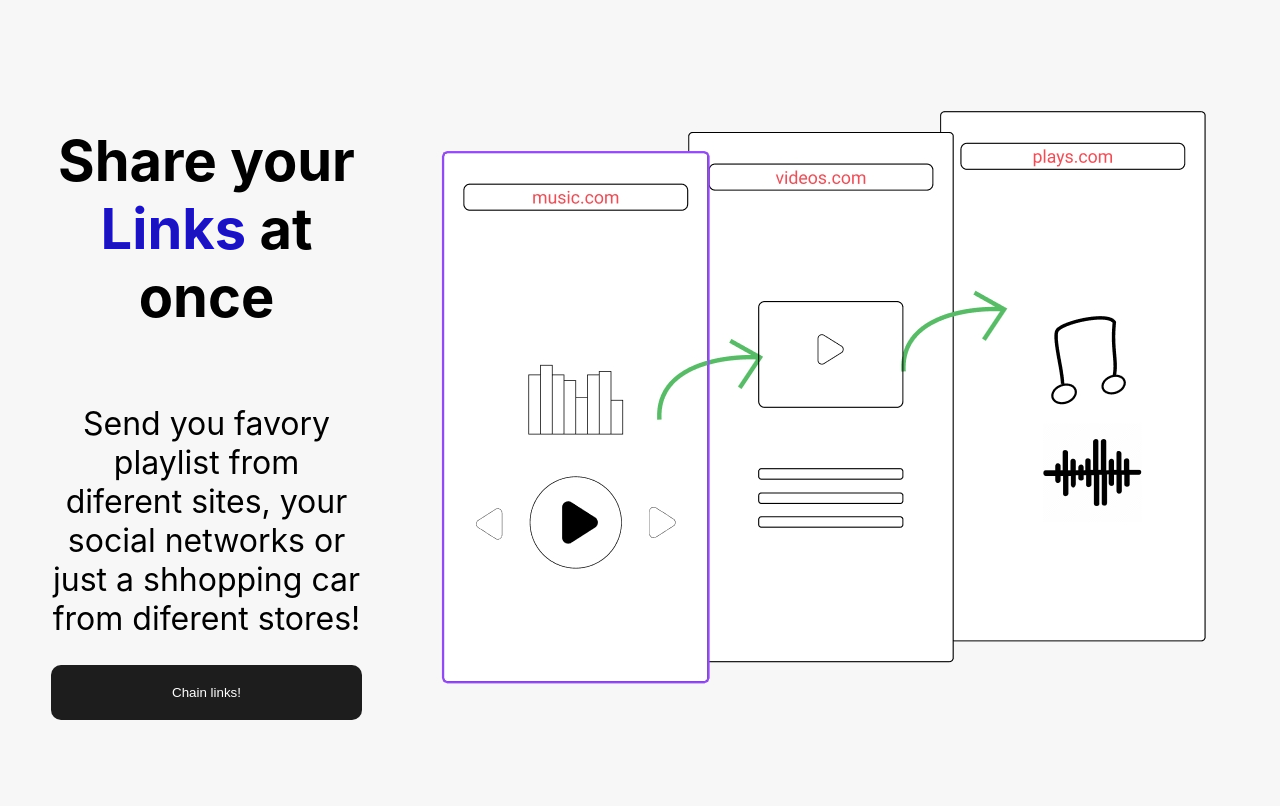
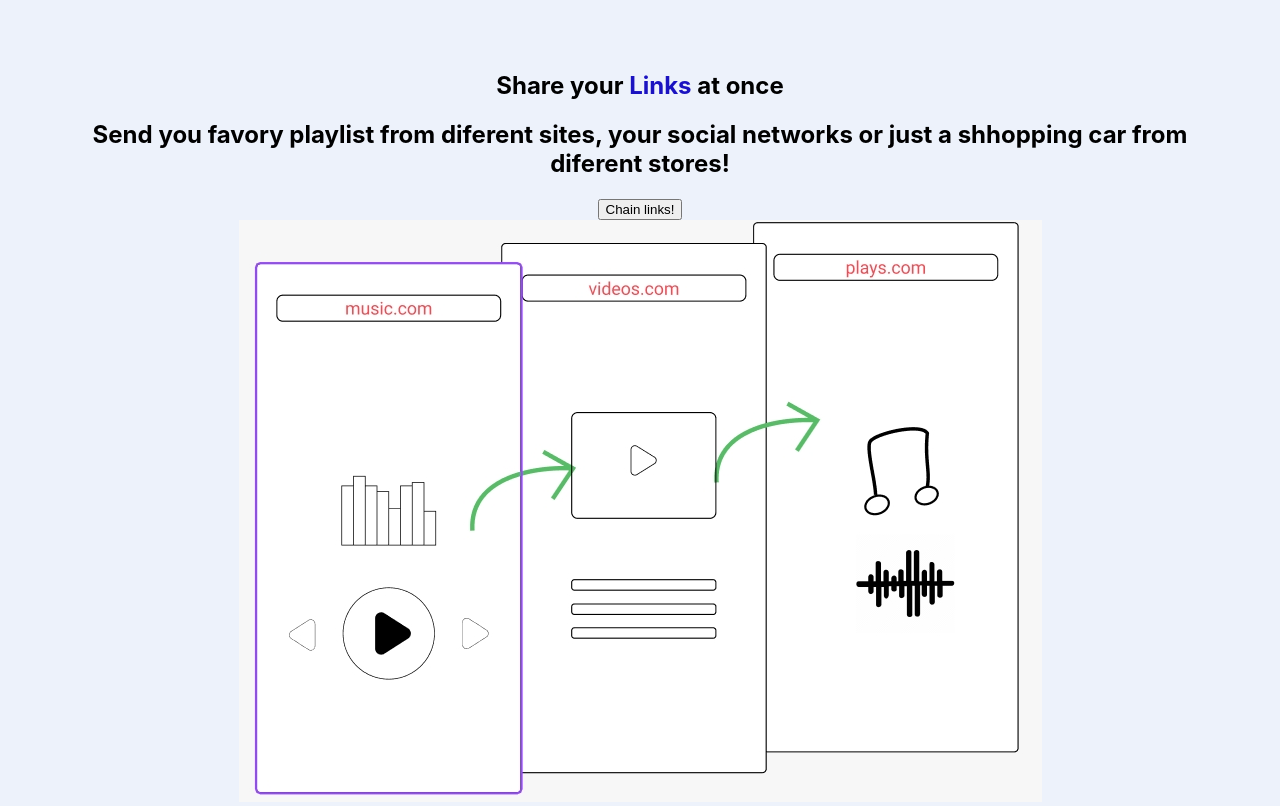
Before and after one commit to edwinsn/chainyLink, a React (Create React App) app: page / in a window 1280 px wide. Built offline with nearby package versions, Linux system fonts and the light colour scheme.

Commit message:
General styles

```diff
--- a/src/Assets/css/App.css
+++ b/src/Assets/css/App.css
@@ -48,25 +48,10 @@
   color: white;
 }
 
-.flex-column {
-  display: flex;
-  flex-direction: column;
+body {
+  background-color: #EDF2FB;
 }
 
-.flex {
-  display: flex;
-  align-items: center;
-}
-
-body {
-  background-color: #F7F7F7;
-}
-
-.centered {
-  display: flex;
-  justify-content: center;
-  align-items: center;
-}
 
 .full_screen {
   width: 100vw;
@@ -90,28 +75,6 @@ section {
   box-sizing: border-box;
 }
 
-button {
-  padding: 10px;
-  background-color: rgb(29, 29, 29);
-  color: white;
-  border-radius: 10px;
-  border: none;
-  padding: 20px 10px;
-}
-
-button:hover {
-  background-color: rgb(0, 0, 0);
-}
-
-h1 {
-  font-size: 3.5rem;
-}
-
-h2 {
-  font-size: 2rem;
-  font-weight: 400;
-}
-
 .big-gap {
   gap: 4rem
 }
```
